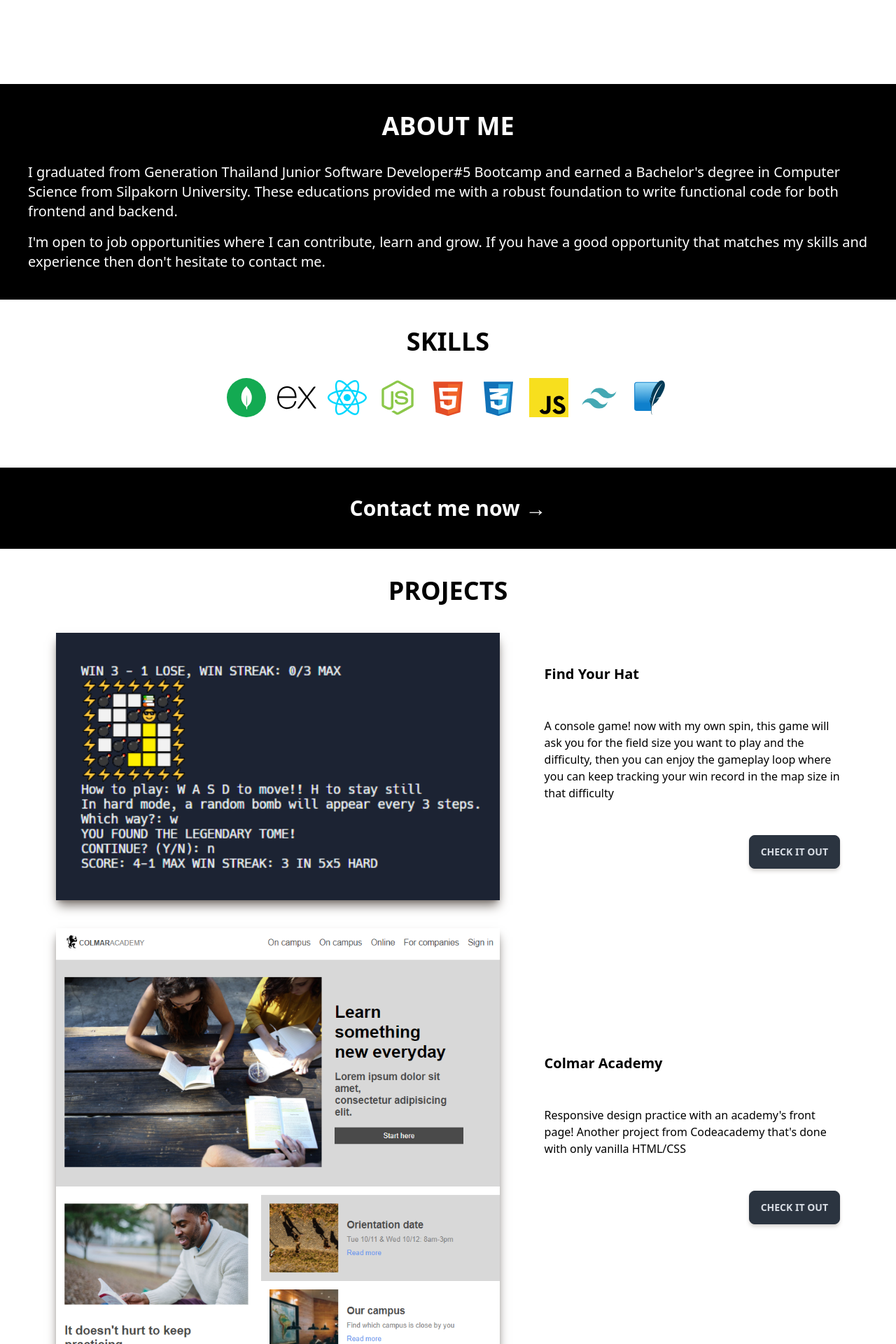
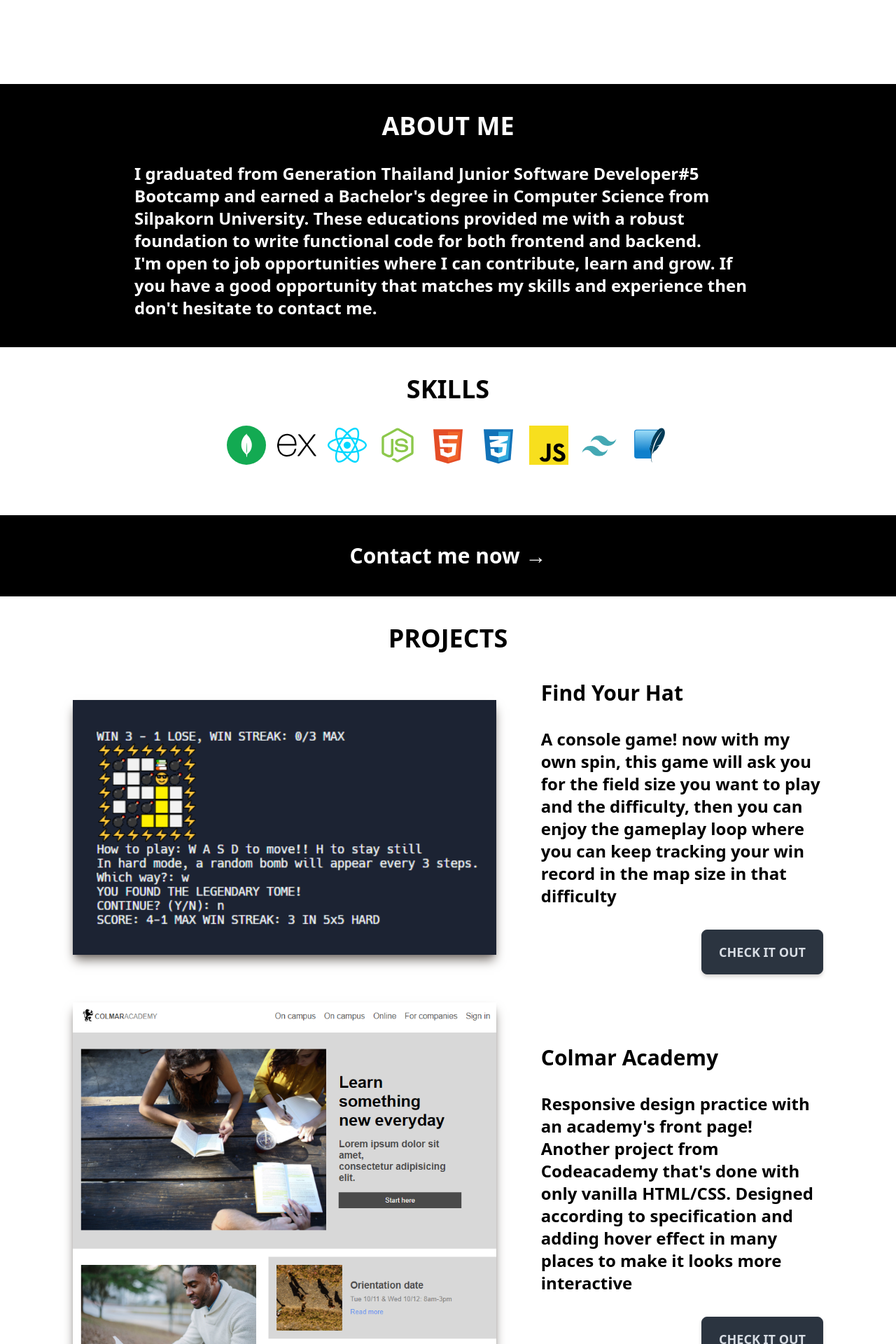
Before and after one commit to ymn-dev/portfolio, a React (Vite) app: page / in a window 1280 px wide. Shown: the part 760-2680 px from the top of the page at 70% size. Built offline with nearby package versions, Linux system fonts and the light colour scheme.

Commit message:
added tea cozy, font related changes

```diff
--- a/src/Components/About/About.jsx
+++ b/src/Components/About/About.jsx
@@ -2,13 +2,16 @@ import React from "react";
 
 const About = () => {
   return (
-    <div className="bg-black  flex flex-col gap-4 justify-between items-center text-white p-10">
+    <div className="bg-black  flex flex-col gap-4 justify-between items-center text-white p-10 xl:px-48">
       <h2 className="text-4xl font-bold mb-4 ">ABOUT ME</h2>
-      <p className="text-xl">
-        I graduated from Generation Thailand Junior Software Developer#5 Bootcamp and earned a Bachelor's degree in Computer Science from <a href="#">Silpakorn University</a>. These educations provided me with a robust foundation to write
-        functional code for both frontend and backend.
+      <p className="text-2xl font-semibold">
+        <span>
+          I graduated from Generation Thailand Junior Software Developer#5 Bootcamp and earned a Bachelor's degree in Computer Science from <a href="#">Silpakorn University</a>. These educations provided me with a robust foundation to write
+          functional code for both frontend and backend.
+        </span>
+        <br className="" />
+        <span>I'm open to job opportunities where I can contribute, learn and grow. If you have a good opportunity that matches my skills and experience then don't hesitate to contact me.</span>
       </p>
-      <p className="text-xl">I'm open to job opportunities where I can contribute, learn and grow. If you have a good opportunity that matches my skills and experience then don't hesitate to contact me.</p>
     </div>
   );
 };
--- a/src/Components/Contact/Contact.jsx
+++ b/src/Components/Contact/Contact.jsx
@@ -9,9 +9,9 @@ const Contact = () => {
       <Navbar />
       <div className="bg-white  flex flex-col justify-center items-center py-10">
         <h1 className="text-black text-4xl font-bold">Contact me now</h1>
-        <h2 className="text-black italic text-xl my-4">Let's see what needs to be done</h2>
+        <h2 className="text-black italic text-xl my-4 font-semibold">Let's see what needs to be done</h2>
       </div>
-      <div className="bg-black  flex flex-col justify-center items-center py-10">
+      <div className="bg-black  flex flex-col justify-center items-center py-10 font-semibold">
         <h2 className="text-white text-2xl">You can find me here</h2>
         <br />
         <div className="flex justify-between gap-3">
--- a/src/Components/Contact/MessageForm.jsx
+++ b/src/Components/Contact/MessageForm.jsx
@@ -7,7 +7,7 @@ const MessageForm = () => {
     message: "",
   });
   return (
-    <div className="bg-white flex flex-col justify-center items-center py-10">
+    <div className="bg-white flex flex-col justify-center items-center py-10 font-semibold">
       <h2 className=" text-black text-2xl">OR leave me a message</h2>
       <br />
       <form action="" className="flex flex-col w-96 text-black text-lg">
--- a/src/Components/Hero/Hero.jsx
+++ b/src/Components/Hero/Hero.jsx
@@ -4,7 +4,7 @@ const Hero = () => {
   return (
     <div className="flex flex-col items-center justify-center h-[50rem] bg-white text-black gap-14 px-24" id="hero">
       <h1 className="text-6xl font-bold text-center">Hello, I'm Auckawit Sornniyom</h1>
-      <p className="text-2xl text-center">A fullstack engineer who actively aimed to build a fluid application with an intuitive user experience by using related knowledges effectively and being eager to learn</p>
+      <p className="text-2xl text-center font-semibold">A fullstack engineer who actively aimed to build a fluid application with an intuitive user experience by using related knowledges effectively and being eager to learn</p>
     </div>
   );
 };
--- a/src/Components/Projects/Card.jsx
+++ b/src/Components/Projects/Card.jsx
@@ -2,15 +2,15 @@ import React from "react";
 
 const Card = (props) => {
   return (
-    <div className="flex lg:flex-row sm:flex-col items-center justify-center lg:gap-16 sm:gap-8 w-full">
-      <div className="lg:w-3/5 sm:w-full mx-auto " id="leftContainer">
+    <div className="flex lg:flex-row flex-col items-center justify-center lg:gap-16 gap-8  w-full 2xl:px-48">
+      <div className="lg:w-3/5 w-full mx-auto " id="leftContainer">
         <img src={props.Picture} alt="" className=" w-full h-auto shadow-stone-500 shadow-lg hover:scale-105 duration-150 " />
       </div>
-      <div className="flex flex-col my-auto lg:w-2/5 sm:w-full  justify-between lg:gap-[3rem] sm:gap-[1.5rem] " id="rightContainer">
-        <h3 className="text-black text-xl font-bold mr-auto">{props.Name}</h3>
-        <p className="text-black">{props.Description}</p>
+      <div className="flex flex-col my-auto lg:w-2/5 sm:w-full  justify-between lg:gap-[2rem] sm:gap-[1.5rem] font-semibold" id="rightContainer">
+        <h3 className="text-black text-3xl font-bold mr-auto">{props.Name}</h3>
+        <p className="text-black text-2xl">{props.Description}</p>
         <a href={props.Link} className="ml-auto">
-          <button className="btn btn-neutral hover:scale-110 hover:opacity-90 hover:text-white duration-150 shadow-stone-300 shadow-md">Check it Out</button>
+          <button className="btn btn-neutral hover:scale-110 hover:opacity-90 hover:text-white duration-150 shadow-stone-300 shadow-md btn-lg">Check it Out</button>
         </a>
       </div>
     </div>
--- a/src/Components/Projects/Project.jsx
+++ b/src/Components/Projects/Project.jsx
@@ -2,7 +2,7 @@ import React from "react";
 import Card from "./Card";
 const Project = () => {
   return (
-    <div className="flex flex-col justify-center items-center bg-white p-10">
+    <div className="flex flex-col justify-center items-center bg-white py-10 px-16 ">
       <h1 className="text-black font-bold text-4xl">PROJECTS</h1>
       <div className="flex flex-col items-center justify-center p-10 gap-10">
         <Card
@@ -15,7 +15,13 @@ const Project = () => {
           Picture="colmaracademy.png"
           Name="Colmar Academy"
           Link="https://colmar-academy-assessment.vercel.app/"
-          Description="Responsive design practice with an academy's front page! Another project from Codeacademy that's done with only vanilla HTML/CSS"
+          Description="Responsive design practice with an academy's front page! Another project from Codeacademy that's done with only vanilla HTML/CSS. Designed according to specification and adding hover effect in many places to make it looks more interactive"
+        />
+        <Card
+          Picture="theteacozy.png"
+          Name="The Tea Cozy"
+          Link="https://ymn-tea-cozy.vercel.app/"
+          Description="One of my earliest off platform project from Codeacademy writing with vanilla HTML/CSS, a good looking coffee shop webpage with no responsive design, done according to specifications."
         />
         <Card
           Picture="adminpanel.png"
--- a/src/Components/Skill/Skill.jsx
+++ b/src/Components/Skill/Skill.jsx
@@ -5,7 +5,7 @@ const Skill = (props) => {
   return (
     <div className="flex flex-col justify-center items-center bg-white p-10">
       <h1 className="text-black text-4xl font-bold">SKILLS</h1>
-      <div className="flex p-8 flex-wrap justify-around gap-4 my-auto">
+      <div className="flex p-8 flex-wrap justify-center gap-4 my-auto">
         <SkillItem Path="mongodb.svg" Link="https://www.mongodb.com/" Alt="MongoDB" />
         <SkillItem Path="express-light.svg" Link="https://expressjs.com/" Alt="ExpressJS" />
         <SkillItem Path="react.svg" Link="https://react.dev" Alt="react" />
```
Also changed, not shown: public/theteacozy.png (added).
